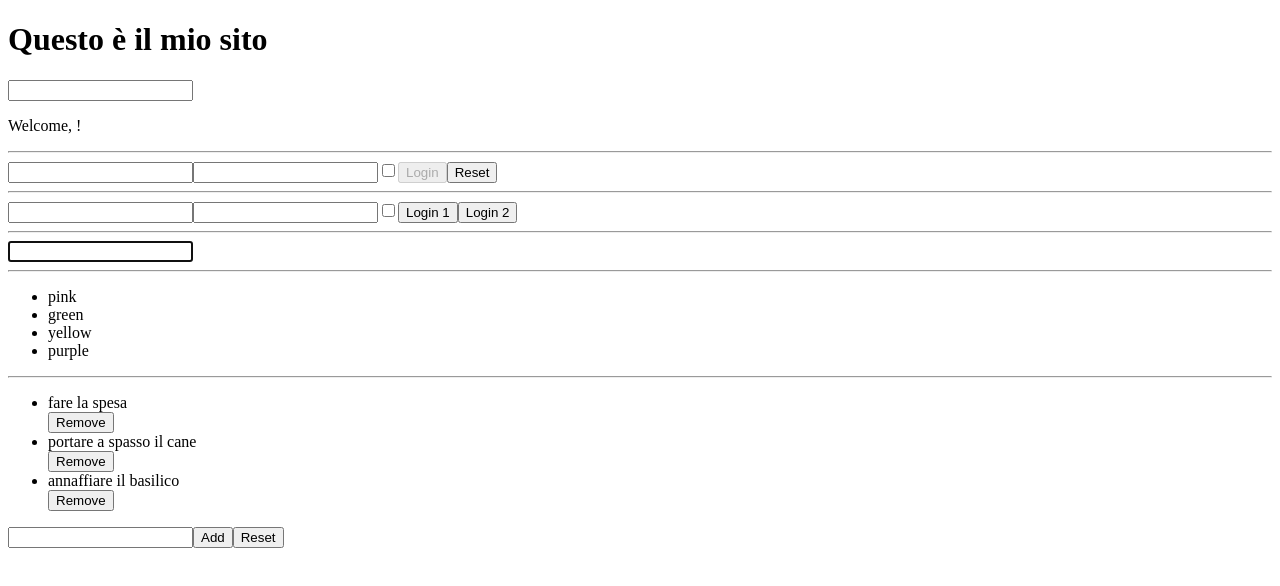
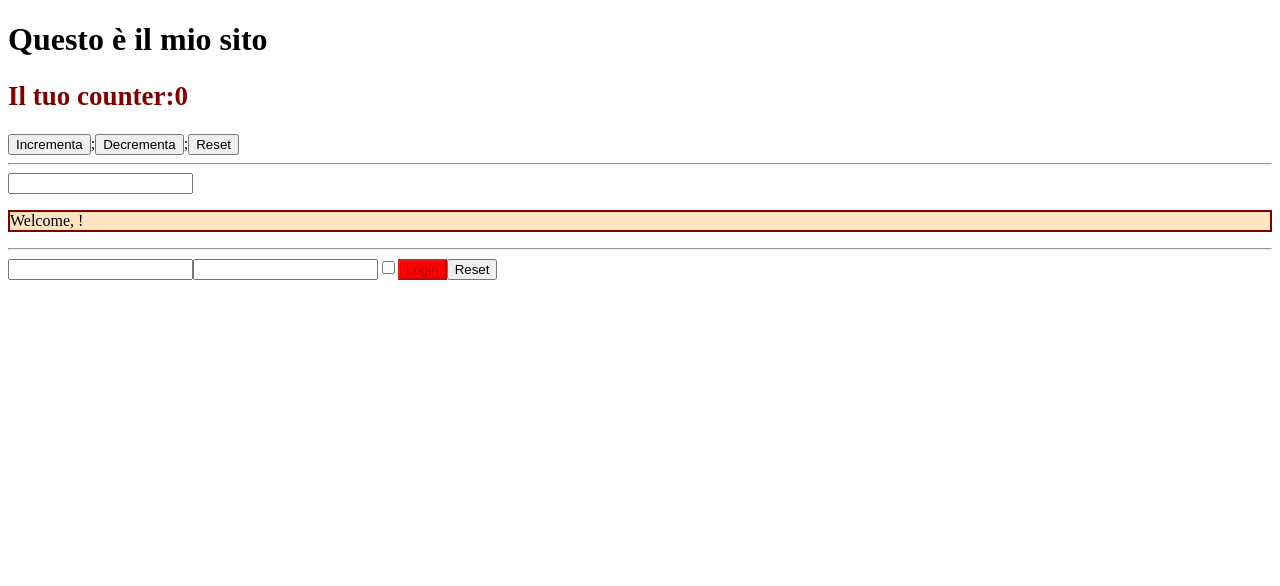
Before and after one commit to Clara-newbie/React_Esercizio, a React (Vite) app: page / in a window 1280 px wide. Shown: the top 586 px of the page. Built offline with nearby package versions, Linux system fonts and the light colour scheme.

Commit message:
svolto esercizio 'Styling Components'

```diff
--- a/src/App.jsx
+++ b/src/App.jsx
@@ -52,16 +52,16 @@ export default function App() {
       <Hello />
       <AlertClock onClickEvent={handleShowTime} />
       <hr />
-      <Counter index={1} initialValue={0} />
-      <hr />
       <Clock />
       <hr />
       <MouseClicker />
       <hr /> */}
+      <Counter index={1} initialValue={0} />
+      <hr />
       <InteractiveWelcome />
       <hr />
       <Login onLogin={onLogin} />
-      <hr />
+      {/*<hr />
       <UncontrolledLogin />
       <hr />
       <FocusableInput />
@@ -71,7 +71,7 @@ export default function App() {
       <hr />
       <Colors colors={colors} />
       <hr />
-      <Todolist />
+      <Todolist /> */}
     </div>
   );
 }
--- a/src/CounterDisplay.jsx
+++ b/src/CounterDisplay.jsx
@@ -1,3 +1,7 @@
 export default function CounterDisplay({ counter }) {
-  return <h2>Il tuo counter:{counter}</h2>;
+  const MyStyle = {
+    fontSize: "27px",
+    color: "maroon",
+  };
+  return <h2 style={MyStyle}>Il tuo counter:{counter}</h2>;
 }
--- a/src/Login.jsx
+++ b/src/Login.jsx
@@ -6,7 +6,7 @@ const initialData = {
   checkbox: false,
 };
 
-export default function Login_1({ onLogin }) {
+export default function Login({ onLogin }) {
   const [data, setData] = useState(initialData);
 
   function handleInputChange(event) {
@@ -48,7 +48,15 @@ export default function Login_1({ onLogin }) {
         onChange={handleInputChange}
       />
 
-      <button disabled={!data.username && !data.password} onClick={handleLogin}>
+      <button
+        style={
+          data.password.length < 8
+            ? { backgroundColor: "red" }
+            : { backgroundColor: "green" }
+        }
+        disabled={!data.username && !data.password}
+        onClick={handleLogin}
+      >
         Login
       </button>
 
--- a/src/Welcome_2.jsx
+++ b/src/Welcome_2.jsx
@@ -1,3 +1,3 @@
 export default function Welcome_2({ name }) {
-  return <p>Welcome, {name}!</p>;
+  return <p className="welcome">Welcome, {name}!</p>;
 }
--- /dev/null
+++ b/src/index.css
@@ -0,0 +1,4 @@
+.welcome {
+  background-color: bisque;
+  border: 2px double maroon;
+}
--- a/src/index.jsx
+++ b/src/index.jsx
@@ -1,4 +1,5 @@
 import { createRoot } from "react-dom/client";
+import "./index.css";
 import App from "./App";
 
 const appComponent = <App />;
```
